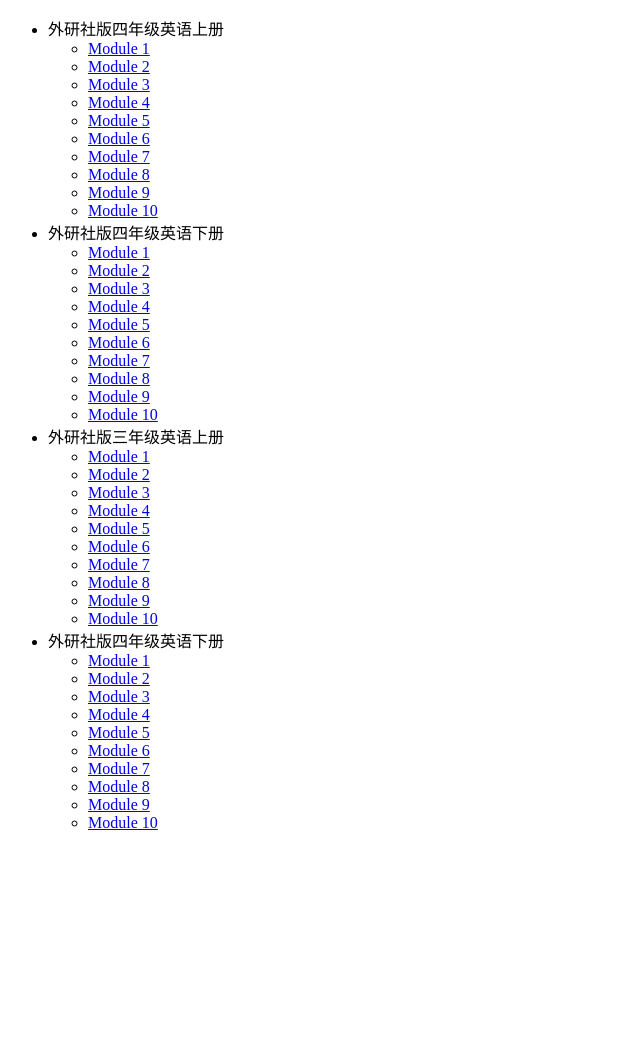
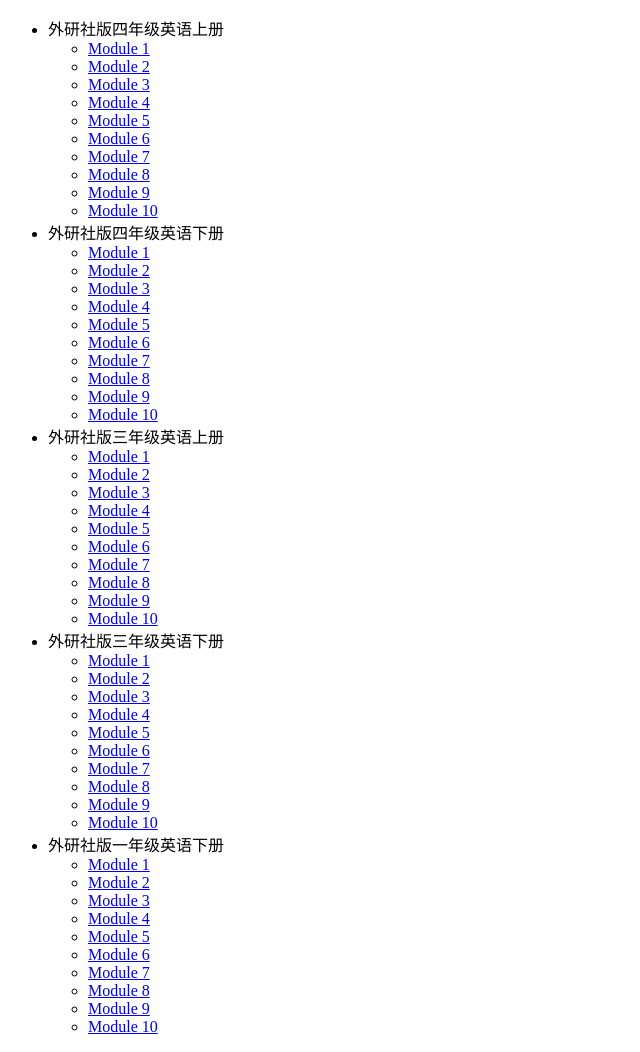
Before and after one commit to yuhere/py2web, a plain HTML site: page docs/low-eng/index.html in a window 1280 px wide. Shown: the whole page, without its empty margins (0-640 px from the left). Before the commit the page ends 848 px from the top, so only its background shows below. Drawn offline with Linux system fonts and the light colour scheme.

Commit message:
Update index.html

```diff
--- a/docs/low-eng/index.html
+++ b/docs/low-eng/index.html
@@ -51,7 +51,7 @@
         <li><a href="外研社版三年级英语上册-M10.html"> Module 10 </a></li>
       </ul>
     </li>
-    <li><a target="_blank"> 外研社版四年级英语下册</a>
+    <li><a target="_blank"> 外研社版三年级英语下册</a>
       <ul>
         <li><a href="外研社版三年级英语下册-M01.html"> Module 1 </a></li>
         <li><a href="外研社版三年级英语下册-M02.html"> Module 2 </a></li>
@@ -65,6 +65,20 @@
         <li><a href="外研社版三年级英语下册-M10.html"> Module 10 </a></li>
       </ul>
     </li>
+    <li><a target="_blank"> 外研社版一年级英语下册</a>
+      <ul>
+        <li><a href="外研社版一年级英语下册-M01.html"> Module 1 </a></li>
+        <li><a href="外研社版一年级英语下册-M02.html"> Module 2 </a></li>
+        <li><a href="外研社版一年级英语下册-M03.html"> Module 3 </a></li>
+        <li><a href="外研社版一年级英语下册-M04.html"> Module 4 </a></li>
+        <li><a href="外研社版一年级英语下册-M05.html"> Module 5 </a></li>
+        <li><a href="外研社版一年级英语下册-M06.html"> Module 6 </a></li>
+        <li><a href="外研社版一年级英语下册-M07.html"> Module 7 </a></li>
+        <li><a href="外研社版一年级英语下册-M08.html"> Module 8 </a></li>
+        <li><a href="外研社版一年级英语下册-M09.html"> Module 9 </a></li>
+        <li><a href="外研社版一年级英语下册-M10.html"> Module 10 </a></li>
+      </ul>
+    </li>
 
 
   </ul>
```
